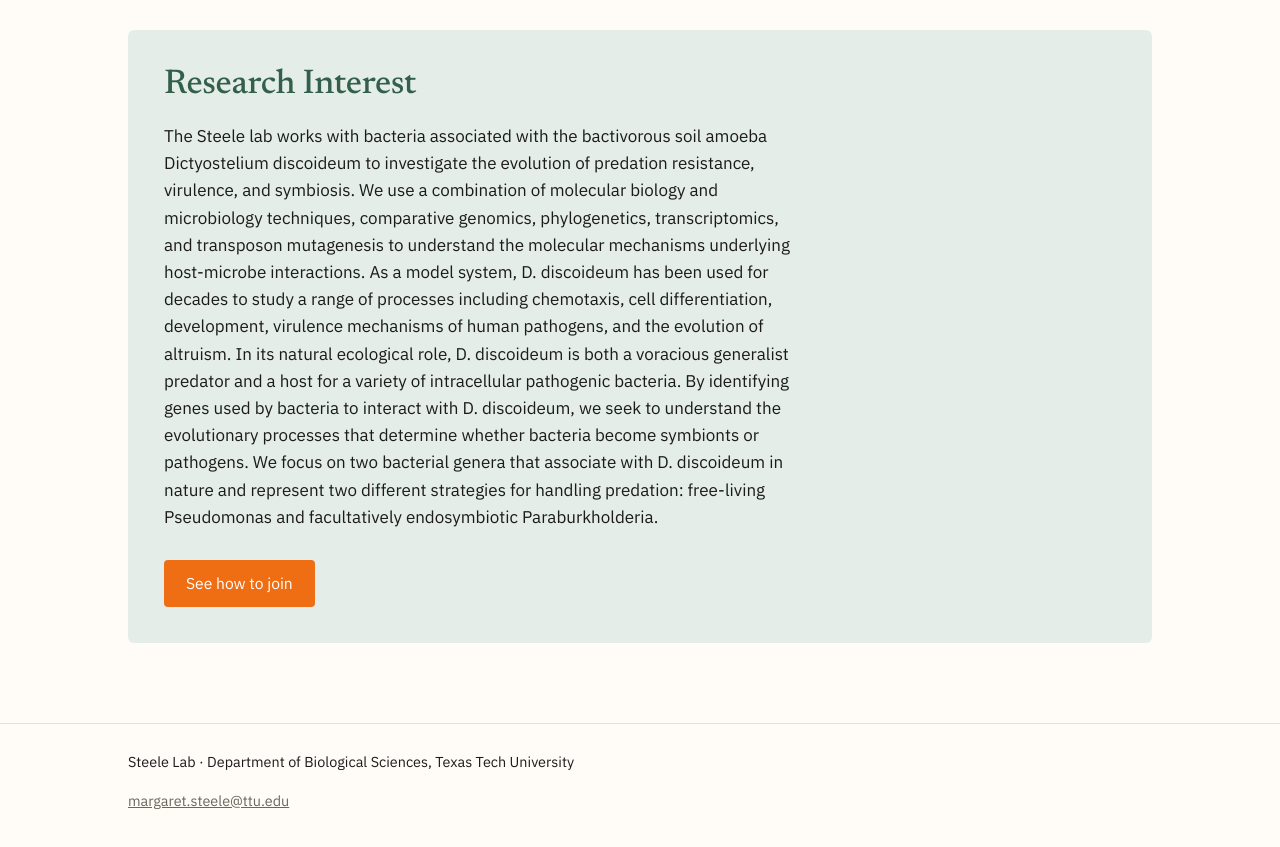
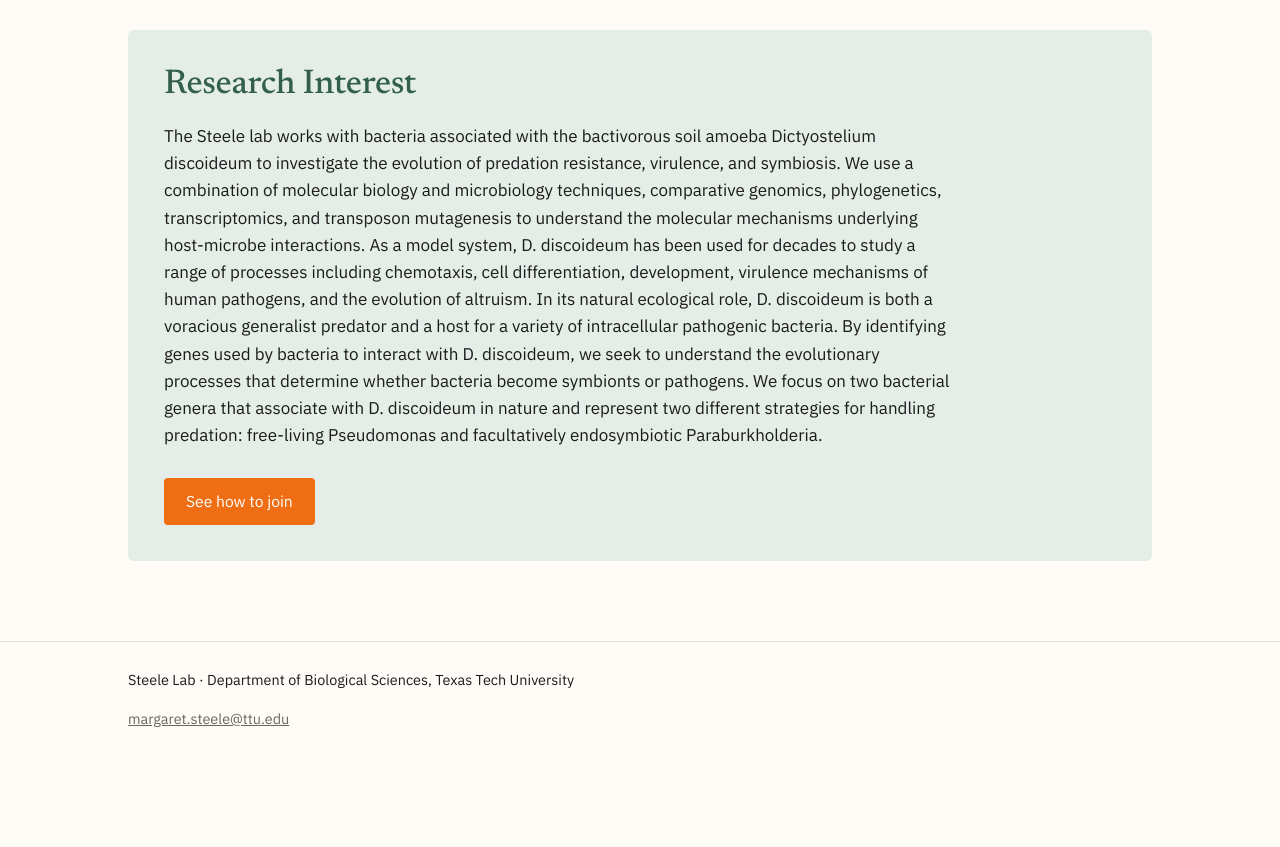
Before and after one commit to imnayon1/steele-lab, a plain HTML site: page index.html in a window 1280 px wide. Shown: the part 940-1787 px from the top of the page. After the commit the page ends 1726 px from the top, so only its background shows below. Drawn offline with Linux system fonts and the light colour scheme.

Commit message:
Update callout styles for paragraph max-width
Added max-width to callout paragraph.

```diff
--- a/css/style.css
+++ b/css/style.css
@@ -259,7 +259,7 @@ section.tight { padding: 24px 0; }
   margin-top: 32px;
 }
 
-.callout h2 { color: var(--moss); }
+.callout h2 { color: var(--moss); } .callout p { max-width: 78ch; }
 
 .btn {
   display: inline-block;
```
